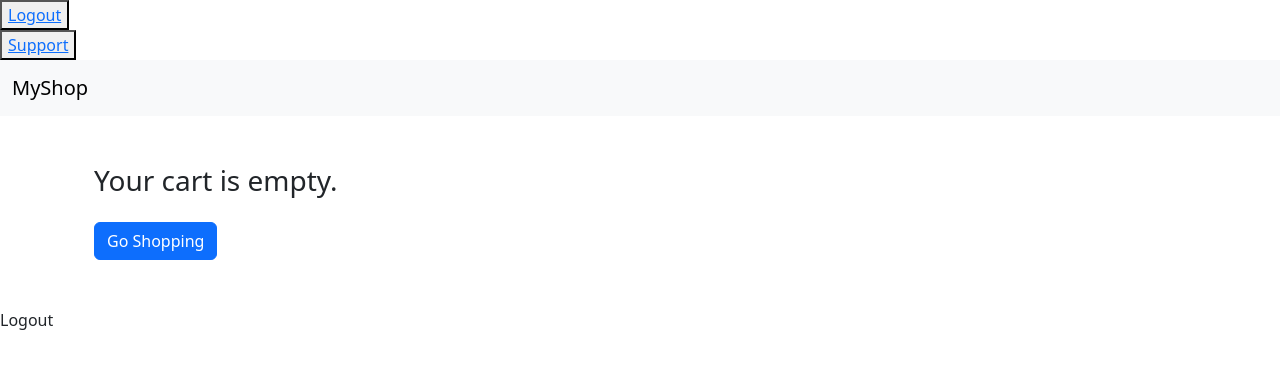
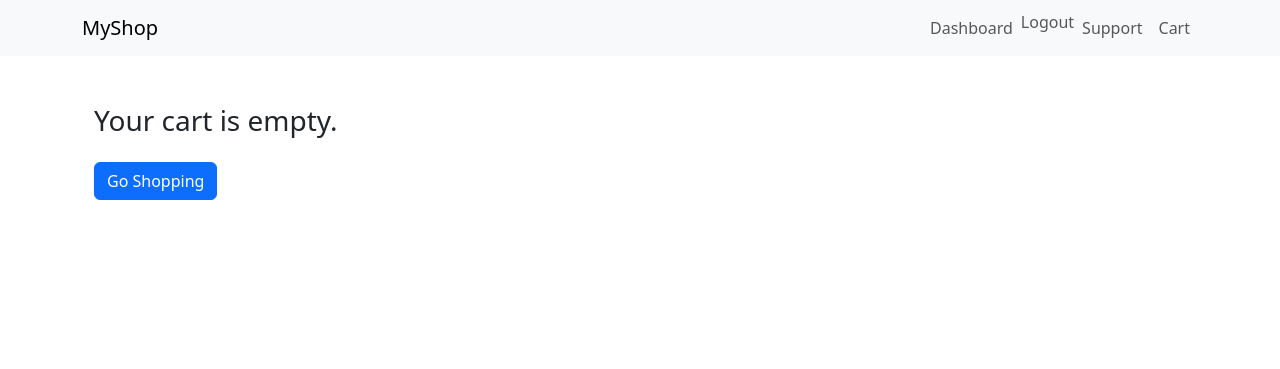
Before and after one commit to anwah826/E-commerce_website_project, a Django app: page /cart/ in a window 1280 px wide. Shown: the top 369 px of the page. Run offline with Django 5.2, Linux system fonts and the light colour scheme; a user stored in the database is signed in; data comes from the database, SQL or seed files in the repository.

Commit message:
Fix cart detail to use DB CartItems and add support page

```diff
--- a/core/templates/base.html
+++ b/core/templates/base.html
@@ -1,48 +1,57 @@
 <!DOCTYPE html>
 <html lang="en">
 <head>
-    <meta charset="UTF-8">
-    <meta name="viewport" content="width=device-width, initial-scale=1">
+    <meta charset="UTF-8" />
+    <meta name="viewport" content="width=device-width, initial-scale=1" />
     <title>{% block title %}My E-commerce Site{% endblock %}</title>
-    <!-- Bootstrap 5 CSS CDN -->
-    <link href="https://cdn.jsdelivr.net/npm/bootstrap@5.3.0/dist/css/bootstrap.min.css" rel="stylesheet">
-    <link href="https://cdn.jsdelivr.net/npm/bootstrap@5.3.3/dist/css/bootstrap.min.css" rel="stylesheet">
+
+    <!-- Bootstrap 5 CSS (only ONE version) -->
+    <link href="https://cdn.jsdelivr.net/npm/bootstrap@5.3.0/dist/css/bootstrap.min.css" rel="stylesheet" />
 
     {% block extra_head %}{% endblock %}
 </head>
 <body>
-{% if user.is_authenticated %}
- <button><a href="{% url 'logout' %}">Logout</a></button>
-{% else %}
-  <button><a href="{% url 'login' %}">Login</a></button>
-{% endif %}
-<nav>
-  <!-- other links -->
-  <button><a href="{% url 'support' %}">Support</a></button>
-</nav>
 
 <!-- Navbar -->
 <nav class="navbar navbar-expand-lg navbar-light bg-light">
-        <div class="container-fluid">
-            <a class="navbar-brand" href="/">MyShop</a>
-            <!-- You can add links here -->
+  <div class="container">
+    <a class="navbar-brand" href="{% url 'product_list' %}">MyShop</a>
+
+    <button class="navbar-toggler" type="button" data-bs-toggle="collapse" data-bs-target="#navbarNav"
+      aria-controls="navbarNav" aria-expanded="false" aria-label="Toggle navigation">
+      <span class="navbar-toggler-icon"></span>
+    </button>
+
+    <div class="collapse navbar-collapse" id="navbarNav">
+      <ul class="navbar-nav ms-auto">
+        {% if user.is_authenticated %}
+          <li class="nav-item">
+            <a class="nav-link" href="{% url 'user_dashboard' %}">Dashboard</a>
+          </li>
+          <li class="nav-item">
+            <form method="post" action="{% url 'logout' %}" class="d-inline">
+              {% csrf_token %}
+              <button type="submit" class="btn btn-link nav-link" style="display:inline; padding:0; border:none; background:none;">Logout</button>
+            </form>
+          </li>
+        {% else %}
+          <li class="nav-item"><a class="nav-link" href="{% url 'login' %}">Login</a></li>
+          <li class="nav-item"><a class="nav-link" href="{% url 'register' %}">Register</a></li>
+        {% endif %}
+        <li class="nav-item"><a class="nav-link" href="{% url 'support' %}">Support</a></li>
+        <li class="nav-item"><a class="nav-link" href="{% url 'cart_detail' %}">Cart</a></li>
+      </ul>
+    </div>
   </div>
 </nav>
 
+<!-- Main content -->
 <div class="container mt-4">
     {% block content %}{% endblock %}
 </div>
 
-    <!-- Bootstrap Bundle with Popper -->
+<!-- Bootstrap Bundle JS (Popper included), only once -->
 <script src="https://cdn.jsdelivr.net/npm/bootstrap@5.3.0/dist/js/bootstrap.bundle.min.js"></script>
-    <script src="https://cdn.jsdelivr.net/npm/bootstrap@5.3.3/dist/js/bootstrap.bundle.min.js"></script>
-    <script src="https://cdn.jsdelivr.net/npm/bootstrap@5.3.0/dist/js/bootstrap.bundle.min.js"></script>
-
-<form method="post" action="{% url 'logout' %}">
-  {% csrf_token %}
-  <button type="submit" class="btn btn-link nav-link">Logout</button>
-</form>
-
 
 {% block extra_js %}{% endblock %}
 
--- a/core/templates/core/product/dashboard.html
+++ b/core/templates/core/product/dashboard.html
@@ -1,7 +1,6 @@
 {% extends "base.html" %}
 {% block content %}
   <h2>Welcome, {{ user.username }}!</h2>
-  <p>Email: {{ user.email }}</p>
   <p>You have {{ cart_items.count }} items in your cart.</p>
   <a href="{% url 'cart_detail' %}">View Cart</a>
 {% endblock %}
```
Lines whose indentation alone changed are shown as unchanged.
